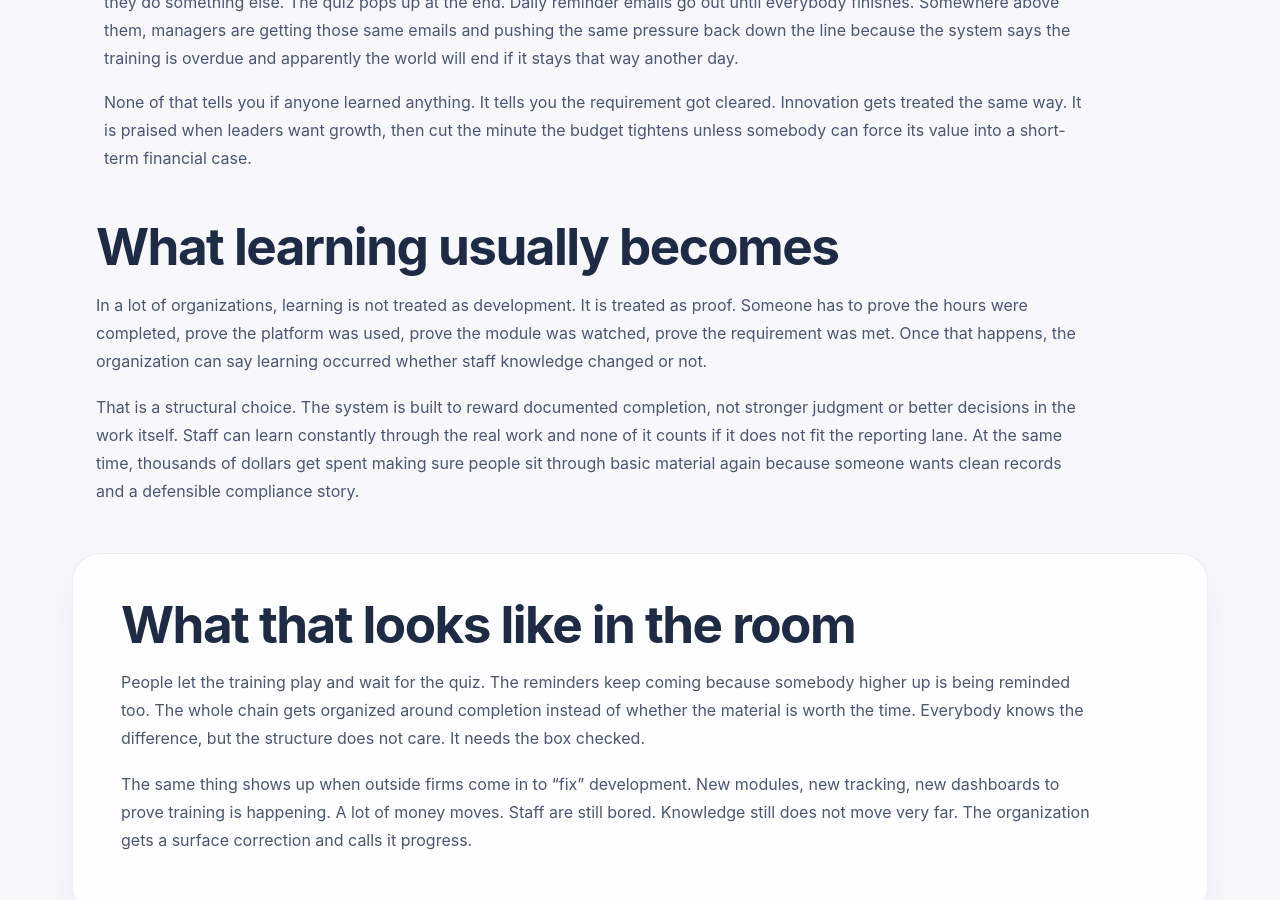
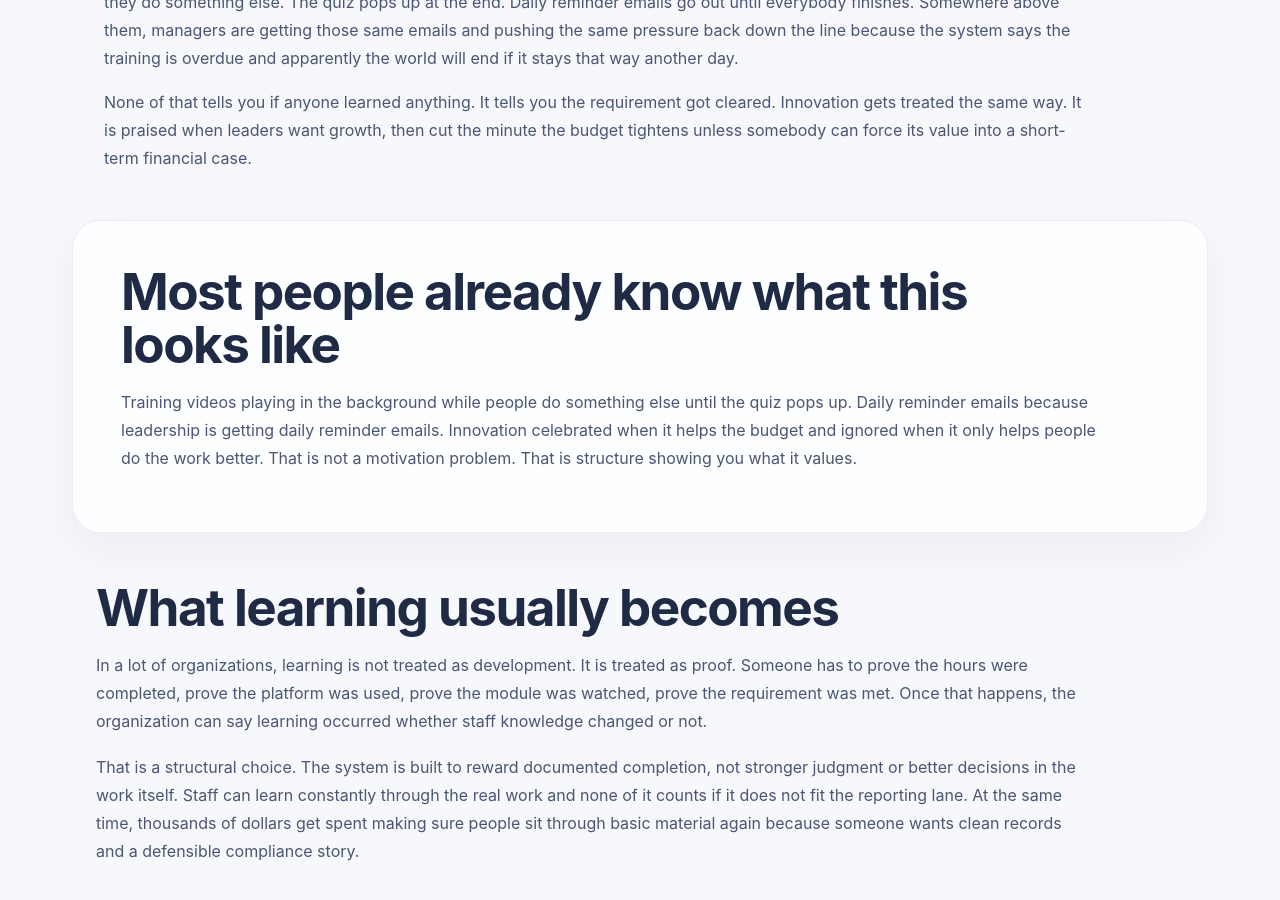
Before and after one commit to efost7873/integratedvaluearchitecture.com, a Jekyll site: the page built from learning.html, in a window 1280 px wide and 900 px high, scrolled down 375 px. Built offline with Jekyll 4.4.1, drawn with Linux system fonts in a browser that asks for light colours.

Commit message:
Update learning.html

```diff
--- a/learning.html
+++ b/learning.html
@@ -1,7 +1,7 @@
 ---
 layout: default
-title: Learning and Innovation Ledger | Integrated Value Architecture
-description: The Learning and Innovation Ledger addresses the way learning gets reduced to formal box-checking and innovation gets valued only when it can be translated into short-term financial gain.
+title: Learning and Innovation Ledger | Box-Checking Training and Innovation Theater | IVA
+description: The Learning and Innovation Ledger addresses the way learning gets reduced to box-checking and innovation gets valued only when it can be turned into financial gain.
 permalink: /learning/
 schema_type: WebPage
 ---
@@ -18,6 +18,17 @@ schema_type: WebPage
     </p>
   </div>
 </section>
+
+<section class="section alt">
+  <div class="container narrow">
+    <h2>Most people already know what this looks like</h2>
+    <p>
+      Training videos playing in the background while people do something else until the quiz pops up. Daily reminder emails because leadership is getting daily reminder emails. Innovation celebrated when it helps the budget and ignored when it only helps people do the work better. That is not a motivation problem. That is structure showing you what it values.
+    </p>
+  </div>
+</section>
+
+
 
 <section class="section">
   <div class="container narrow">
```
